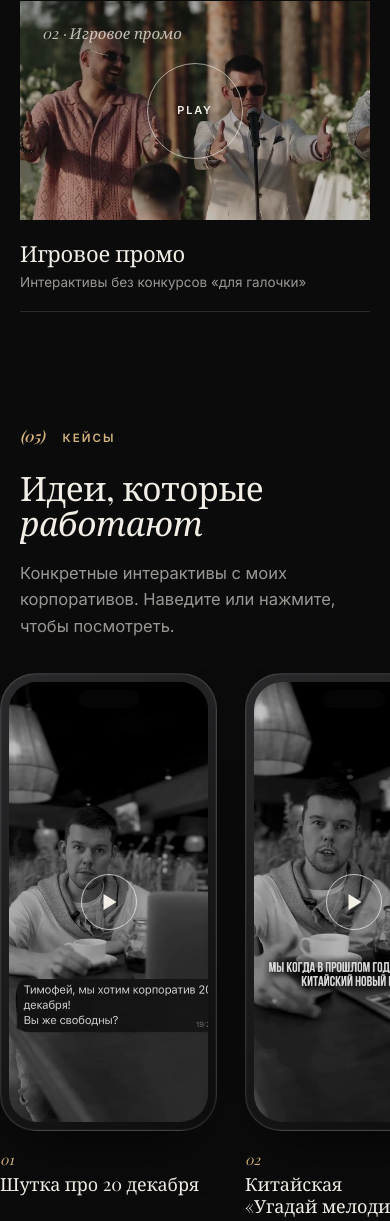
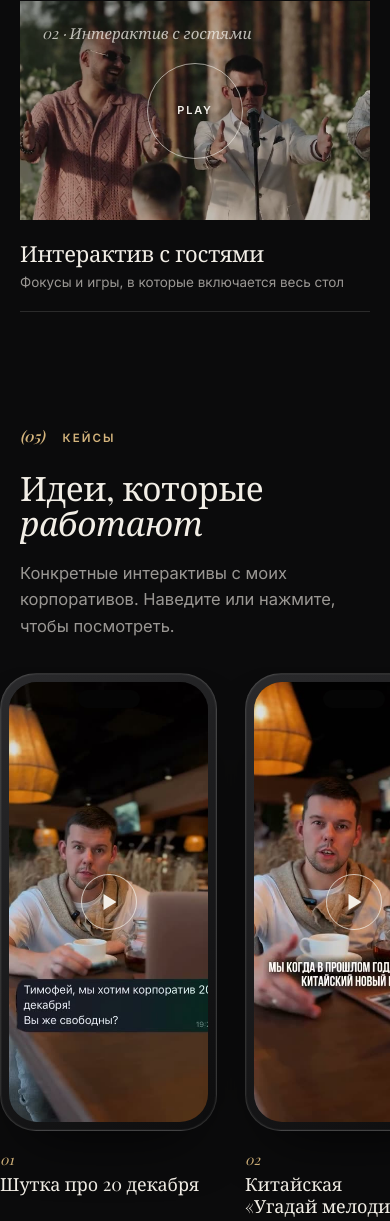
Before and after one commit to Christina25031995/arapov-korporativy, a plain HTML site: page index.html in a window 390 px wide. Shown: the part 5040-6261 px from the top of the page. Drawn offline with nearby package versions, Linux system fonts and the light colour scheme; animation ran at ten frames a second; a web font is replaced by a local one.

Commit message:
Colour iPhone cases, rename game promo to guest interactive (site and KP)
Co-Authored-By: Claude Opus 5.5 <noreply@anthropic.com>

```diff
--- a/index.html
+++ b/index.html
@@ -818,6 +818,9 @@
   @media (max-width:900px){.case-phone{flex:0 0 62%;} .phones{margin:0 -20px;padding:6px 20px 18px;}}
   .phone-screen video{opacity:0;transition:opacity .4s,filter .7s var(--ease);}
   .case-phone.on .phone-screen video{opacity:1;}
+  /* Айфоны цветные сразу, при наведении приподнимаются */
+  .phone-screen img,.phone-screen video{filter:none !important;}
+  .case-phone:hover .phone{transform:translateY(-8px);}
 </style>
 </head>
 <body>
@@ -958,7 +961,7 @@
     </div>
     <div class="video-grid two" data-stagger>
       <div class="video-card rv" data-video="video/corp-promo.mp4"><div class="video-thumb"><img class="poster" src="video/corp-promo.jpg" alt="Корпоративное промо Тимофея Арапова" loading="lazy"><span class="tag">01 · Корпоративное промо</span><div class="play"></div></div><div class="vinfo"><h3>Корпоративное промо</h3><p>Как проходит вечер&nbsp;для&nbsp;компании</p></div></div>
-      <div class="video-card rv" data-video="video/game-promo.mp4"><div class="video-thumb"><img class="poster" src="video/game-promo.jpg" alt="Игровое промо: Тимофей Арапов с гостями" loading="lazy"><span class="tag">02 · Игровое промо</span><div class="play"></div></div><div class="vinfo"><h3>Игровое промо</h3><p>Интерактивы без&nbsp;конкурсов&nbsp;«для&nbsp;галочки»</p></div></div>
+      <div class="video-card rv" data-video="video/game-promo.mp4"><div class="video-thumb"><img class="poster" src="video/game-promo.jpg" alt="Интерактив с гостями: Тимофей Арапов показывает фокусы" loading="lazy"><span class="tag">02 · Интерактив с&nbsp;гостями</span><div class="play"></div></div><div class="vinfo"><h3>Интерактив с&nbsp;гостями</h3><p>Фокусы и&nbsp;игры, в&nbsp;которые включается весь&nbsp;стол</p></div></div>
     </div>
   </div>
 </section>
```
Also changed, not shown: kp/index.html (+1 -1 lines).
